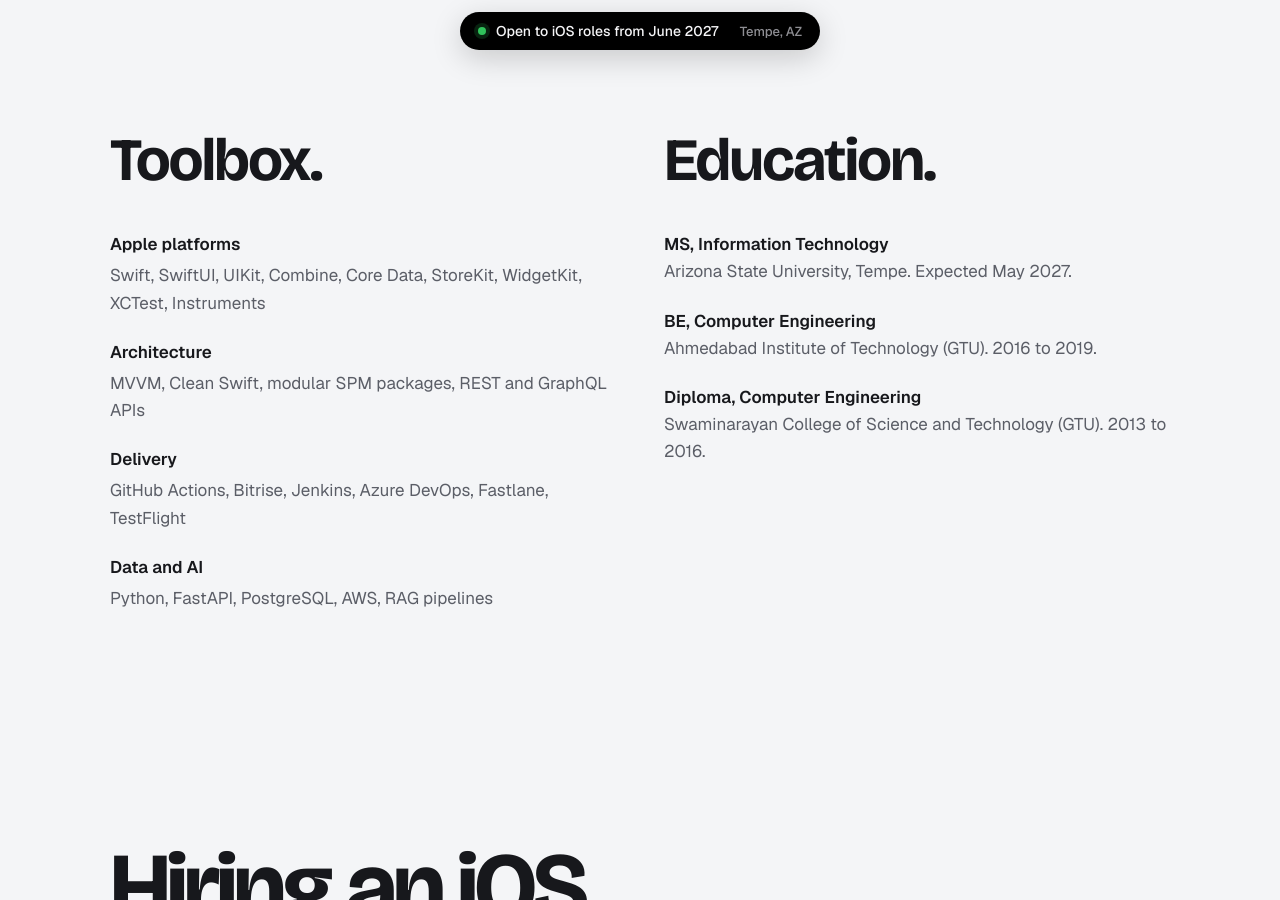
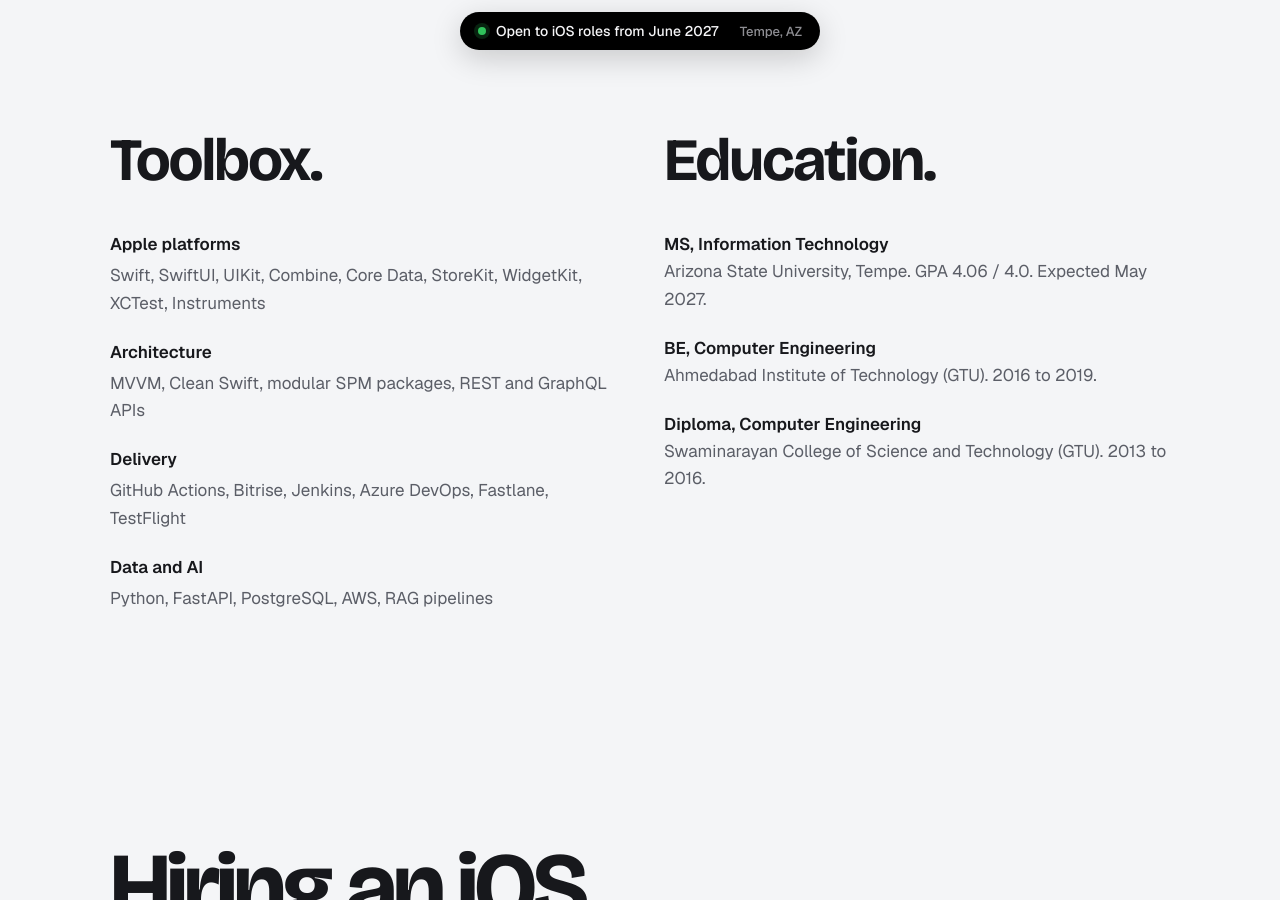
Before and after one commit to patelsid1211/patelsid1211.github.io, a Jekyll site: the page index.html, which Jekyll copies as it is, in a window 1280 px wide and 900 px high, scrolled down 8951 px. Built offline with Jekyll 4.4.1, drawn with Linux system fonts in a browser that asks for light colours.

Commit message:
Add ASU GPA to education
Co-Authored-By: Claude Opus 5.5 <noreply@anthropic.com>
Claude-Session: https://claude.ai/code/session_01GBHJs8GVeex8TdiujCw8w5

```diff
--- a/index.html
+++ b/index.html
@@ -543,7 +543,7 @@ footer { padding-block: 28px 48px; color: var(--muted); font-size: 14px; display
       <div>
         <div class="sec-head"><h2>Education.</h2></div>
         <ul class="edu">
-          <li><b>MS, Information Technology</b><span>Arizona State University, Tempe. Expected May 2027.</span></li>
+          <li><b>MS, Information Technology</b><span>Arizona State University, Tempe. GPA 4.06 / 4.0. Expected May 2027.</span></li>
           <li><b>BE, Computer Engineering</b><span>Ahmedabad Institute of Technology (GTU). 2016 to 2019.</span></li>
           <li><b>Diploma, Computer Engineering</b><span>Swaminarayan College of Science and Technology (GTU). 2013 to 2016.</span></li>
         </ul>
```
